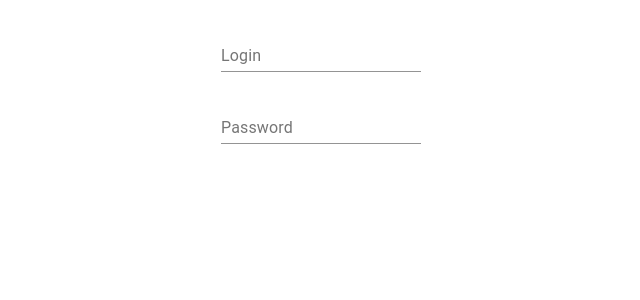
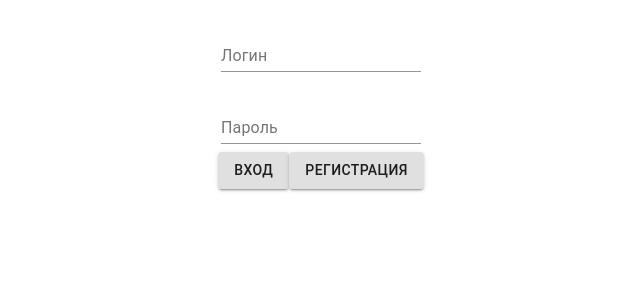
Before and after one commit to blurtech/trasher-frontend, a React (Create React App) app: page / in a window 1280 px wide. Shown: the top 300 px of the page, without its empty margins (319-959 px from the left). Built offline with nearby package versions, Linux system fonts and the light colour scheme.

Commit message:
Added buttons

```diff
--- a/src/components/Auth.module.scss
+++ b/src/components/Auth.module.scss
@@ -6,6 +6,13 @@
     flex-direction: column;
     align-items: center;
   }
+  &Buttons {
+    display: flex;
+  }
+}
+
+.button {
+  margin: $default-spacer/2;
 }
 
 .textField {
--- a/src/components/Auth.tsx
+++ b/src/components/Auth.tsx
@@ -1,5 +1,5 @@
 import React from 'react';
-import TextField from '@material-ui/core/TextField';
+import { Button, TextField } from '@material-ui/core';
 import styles from './Auth.module.scss';
 
 const Auth = () => {
@@ -7,17 +7,25 @@ const Auth = () => {
     <div className={styles.AuthForm}>
       <TextField
         id="username"
-        label="Login"
+        label="Логин"
         className={styles.textField}
         margin="normal"
       />
       <TextField
         id="password"
-        label="Password"
+        label="Пароль"
         type="password"
         className={styles.textField}
         margin="normal"
       />
+      <div className={styles.AuthButtons}>
+        <Button variant="contained" className={styles.button}>
+          Вход
+        </Button>
+        <Button variant="contained" className={styles.button}>
+          Регистрация
+        </Button>
+      </div>
     </div>
   );
 };
```
